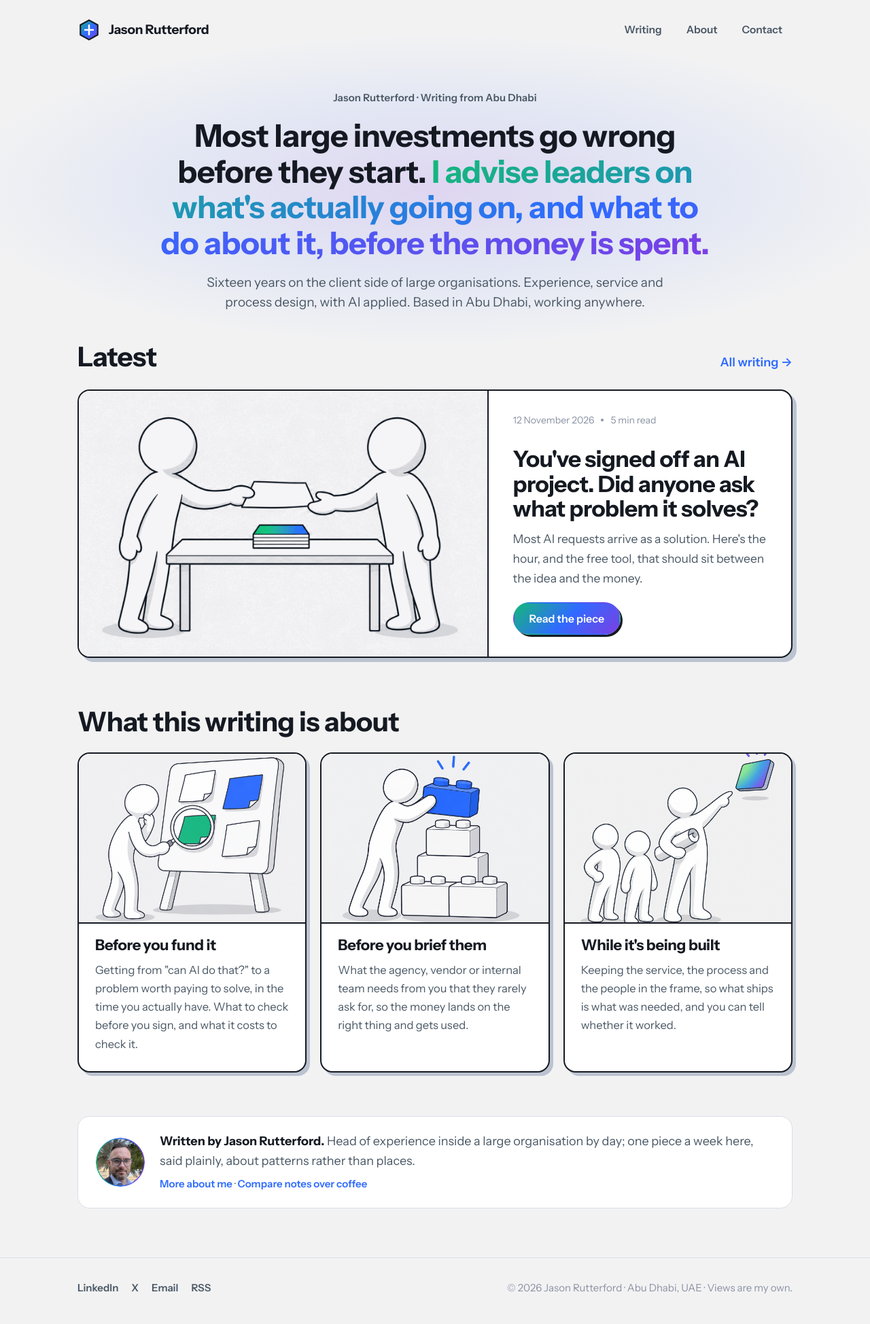
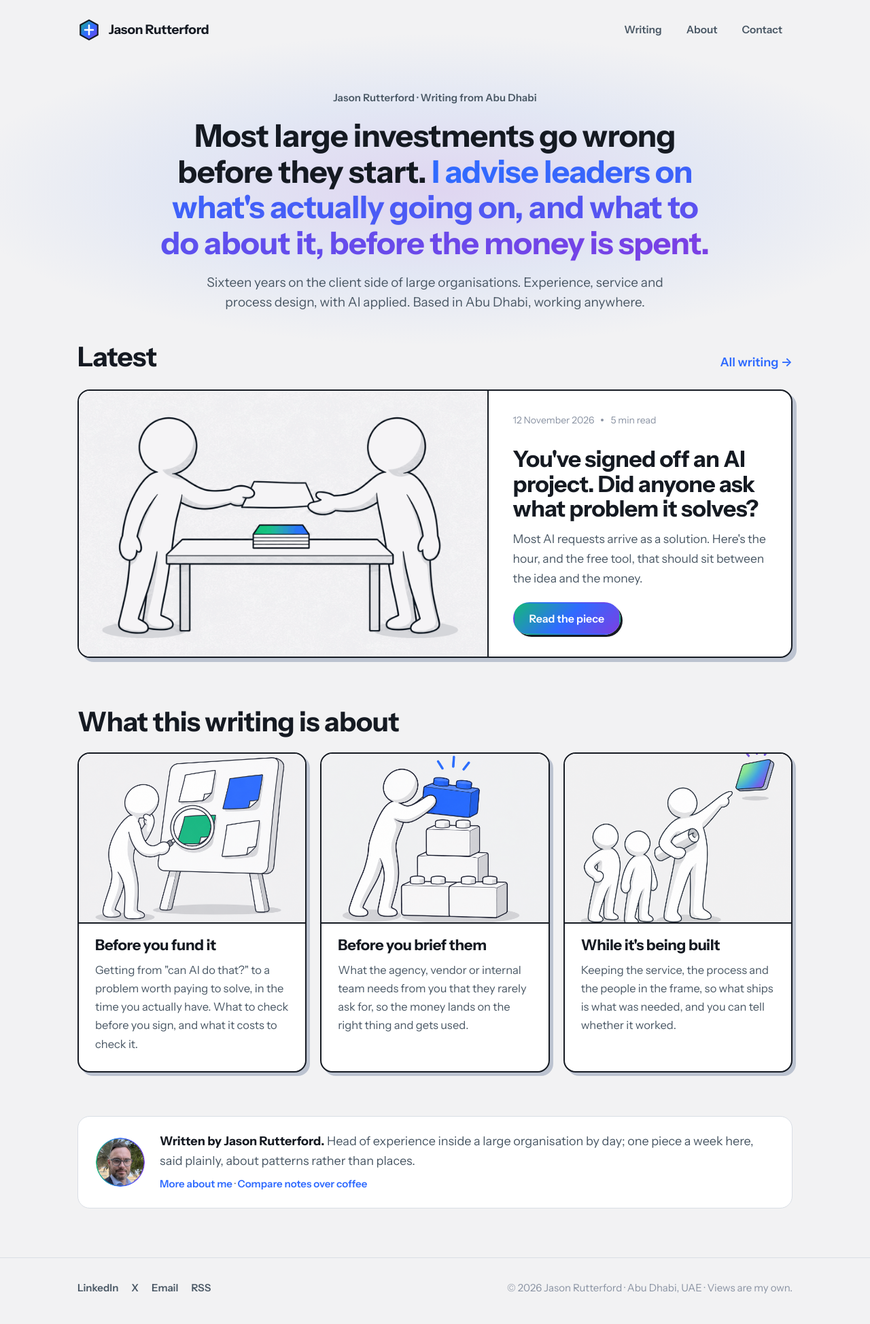
Before and after one commit to jasonrutterford-cyber/jasonrutterford-cyber.github.io, a Jekyll site: the page built from index.html, in a window 1280 px wide. Shown: the whole page at 68% size. Built offline with Jekyll 4.4.1, drawn with Linux system fonts in a browser that asks for light colours.

Commit message:
Headline gradient: blue to purple, no green
Co-Authored-By: Claude Fable 5.1 <noreply@anthropic.com>
Claude-Session: https://claude.ai/code/session_01H4C9CmjHEpPU5YtAhQFvTv

```diff
--- a/assets/css/style.css
+++ b/assets/css/style.css
@@ -50,7 +50,7 @@ p { margin: 0 0 1.1em; }
 .lead { font-size: clamp(19px, 2.2vw, 23px); color: var(--ink2); line-height: 1.5; }
 .muted { color: var(--grey); }
 .grad-text {
-  background: var(--grad);
+  background: var(--grad-bp);
   -webkit-background-clip: text;
   background-clip: text;
   color: transparent;
```
